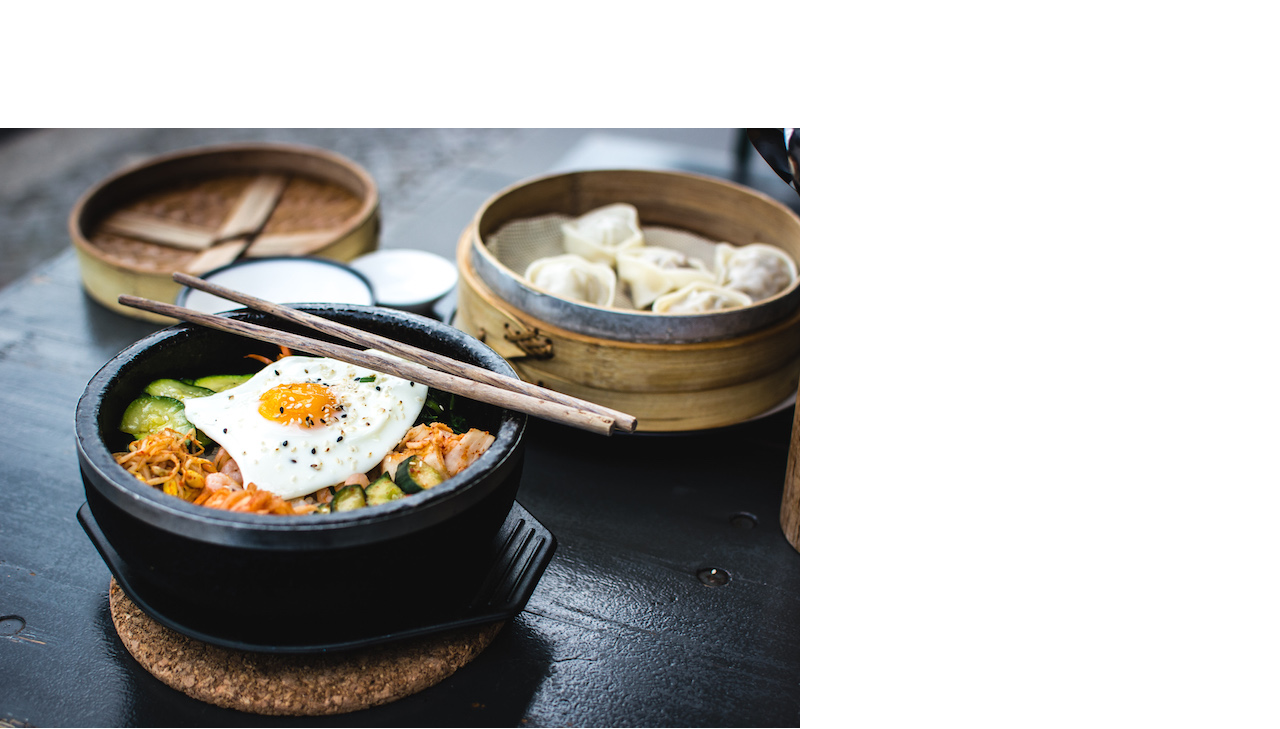
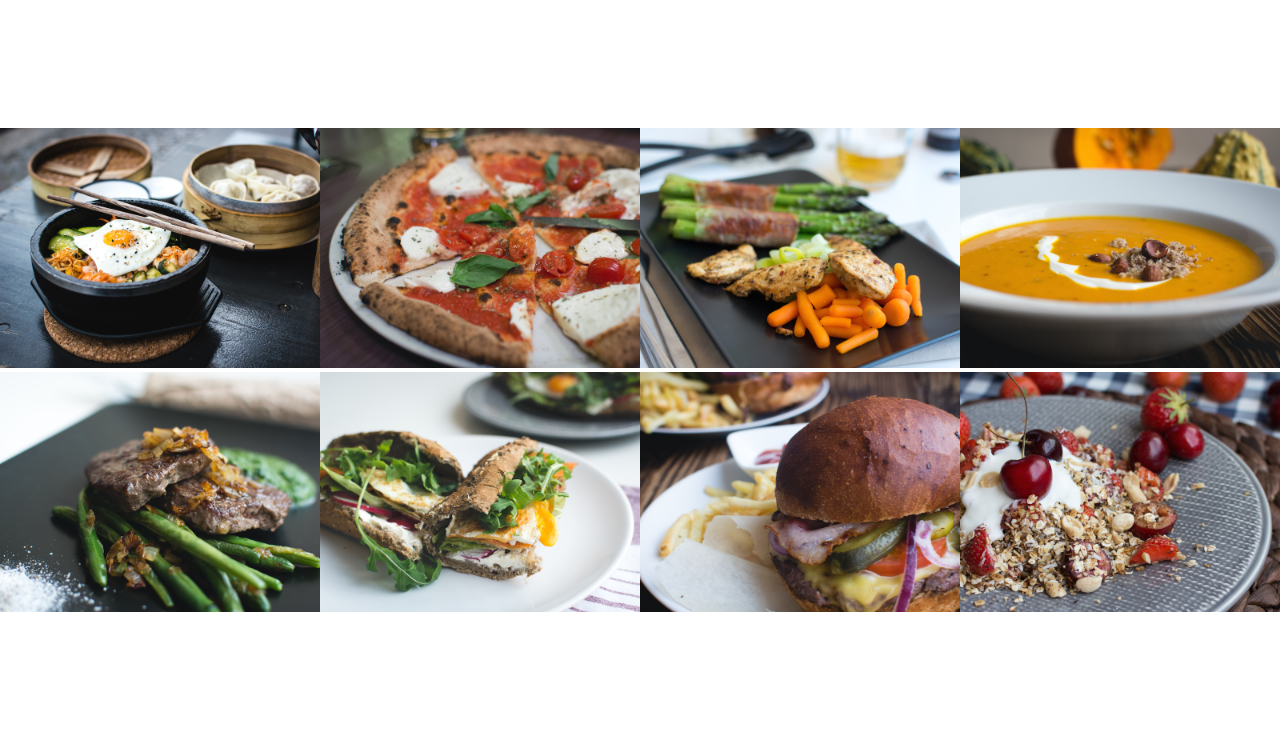
Before and after one commit to JSmith23/omni_food, a plain HTML site: page index.html in a window 1280 px wide. Shown: the part 1420-2149 px from the top of the page. After the commit the page ends 2036 px from the top, so only its background shows below. Drawn offline with nearby package versions, Linux system fonts and the light colour scheme; files whose address does not match are found by name.

Commit message:
Configured images to take up full width

```diff
--- a/index.html
+++ b/index.html
@@ -69,32 +69,44 @@
   <section class="section-meals">
     <ul class="meals-showcase">
       <li>
-        <figure>
+        <figure class="meal-photo">
           <img src="resources/css/img/1.jpg" alt="Korean bibimbap with egg and vegetables">
         </figure>
-        <figure>
+      </li>
+      <li>
+        <figure class="meal-photo">
           <img src="resources/css/img/2.jpg" alt="Simple italian pizza with cherry tomatoes">
         </figure>
-        <figure>
+      </li>
+      <li>
+        <figure class="meal-photo">
           <img src="resources/css/img/3.jpg" alt="Korean bibimbap with egg and vegetables">
         </figure>
-        <figure>
+      </li>
+      <li>
+        <figure class="meal-photo">
           <img src="resources/css/img/4.jpg" alt="Autumn pumpkin soup">
         </figure>
       </li>
     </ul>
     <ul class="meals-showcase">
       <li>
-        <figure>
+        <figure class="meal-photo">
           <img src="resources/css/img/5.jpg" alt="Paleo beef steak with vegetables">
         </figure>
-        <figure>
+      </li>
+      <li>
+        <figure class="meal-photo">
           <img src="resources/css/img/6.jpg" alt="Healthy baguette with egg and vegetables">
         </figure>
-        <figure>
+      </li>
+      <li>
+        <figure class="meal-photo">
           <img src="resources/css/img/7.jpg" alt="Burger with cheddar and bacon">
         </figure>
-        <figure>
+      </li>
+      <li>
+        <figure class="meal-photo">
           <img src="resources/css/img/8.jpg" alt="Granola with cherries and strawberries">
         </figure>
       </li>
--- a/resources/css/style.css
+++ b/resources/css/style.css
@@ -184,3 +184,25 @@ h3 {
 .main-nav li a:active {
   border-bottom: 2px solid #e67e22;
 }
+
+.meals-showcase {
+  list-style: none;
+  width: 100%;
+
+}
+
+.meals-showcase li {
+  display: block;
+  float: left;
+  width: 25%;
+}
+
+.meal-photo {
+  width: 100%;
+  margin: 0;
+}
+
+.meal-photo img {
+  width: 100%;
+  height: auto;
+}
```
